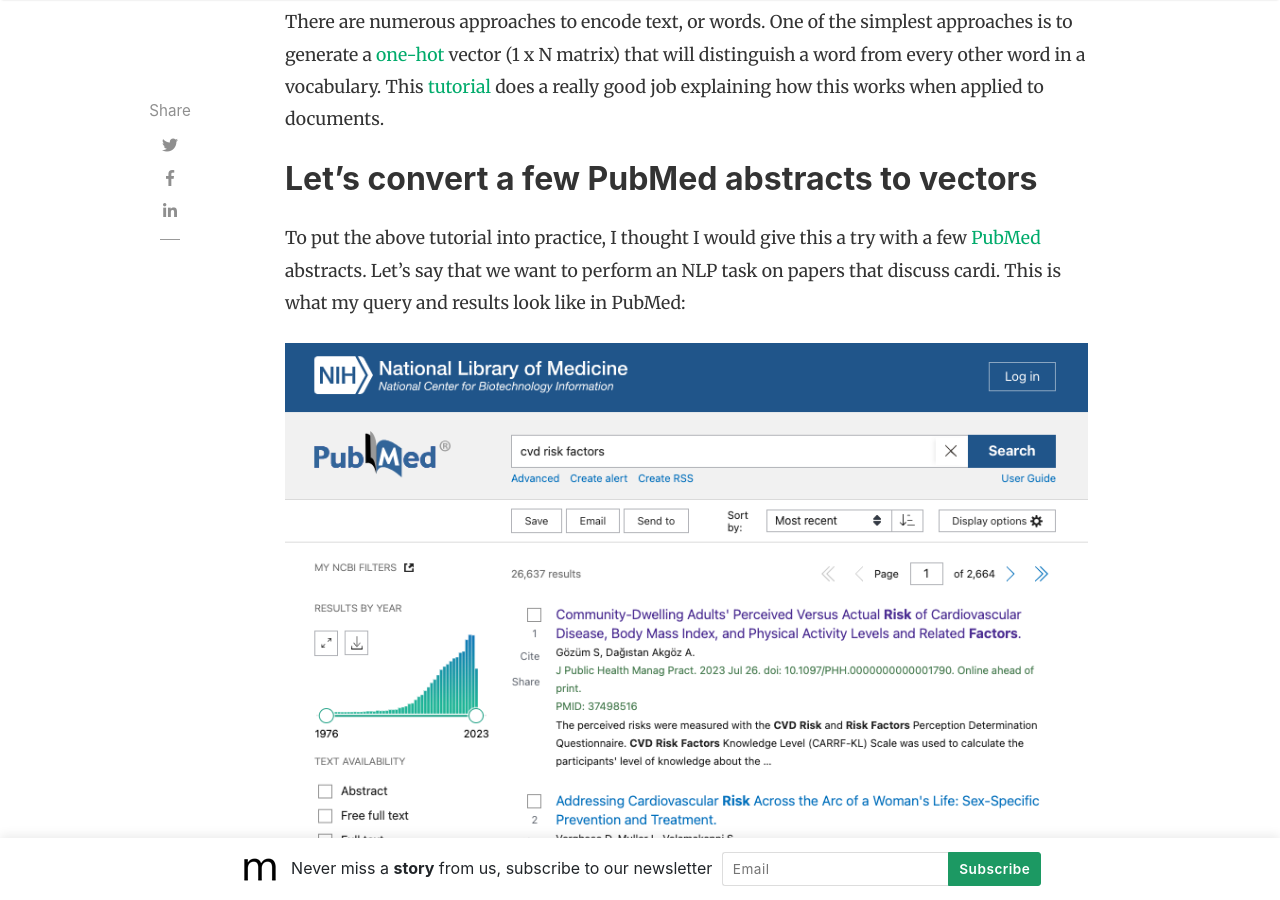
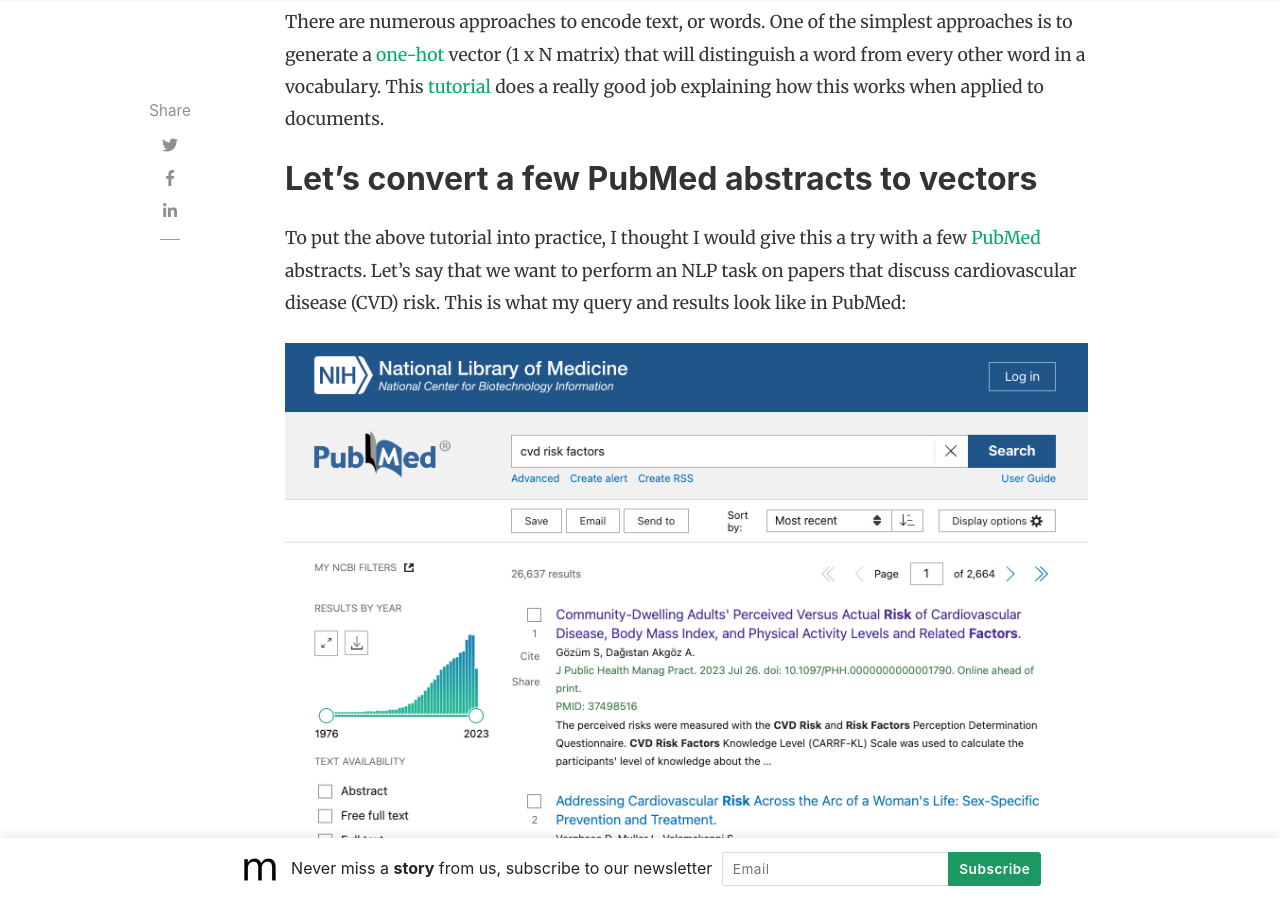
Before and after one commit to slsu0424/slsu0424.github.io, a Jekyll site: the page built from _posts/2023-07-27-test.md, in a window 1280 px wide and 900 px high, scrolled down 1478 px. Built offline with Jekyll 4.4.1, drawn with Linux system fonts in a browser that asks for light colours; nearby versions of some CDN libraries; comment, search, counter and statistics services are not loaded.

Commit message:
Update 2023-07-27-test.md

```diff
--- a/_posts/2023-07-27-test.md
+++ b/_posts/2023-07-27-test.md
@@ -22,7 +22,7 @@
 
 ## Let's convert a few PubMed abstracts to vectors
 
-To put the above tutorial into practice, I thought I would give this a try with a few [PubMed](https://pubmed.ncbi.nlm.nih.gov/) abstracts.  Let's say that we want to perform an NLP task on papers that discuss cardi.  This is what my query and results look like in PubMed:
+To put the above tutorial into practice, I thought I would give this a try with a few [PubMed](https://pubmed.ncbi.nlm.nih.gov/) abstracts.  Let's say that we want to perform an NLP task on papers that discuss cardiovascular disease (CVD) risk.  This is what my query and results look like in PubMed:
 
 ![PubMed](/assets/images/2023-07-28_PubMed.png)
 
```
